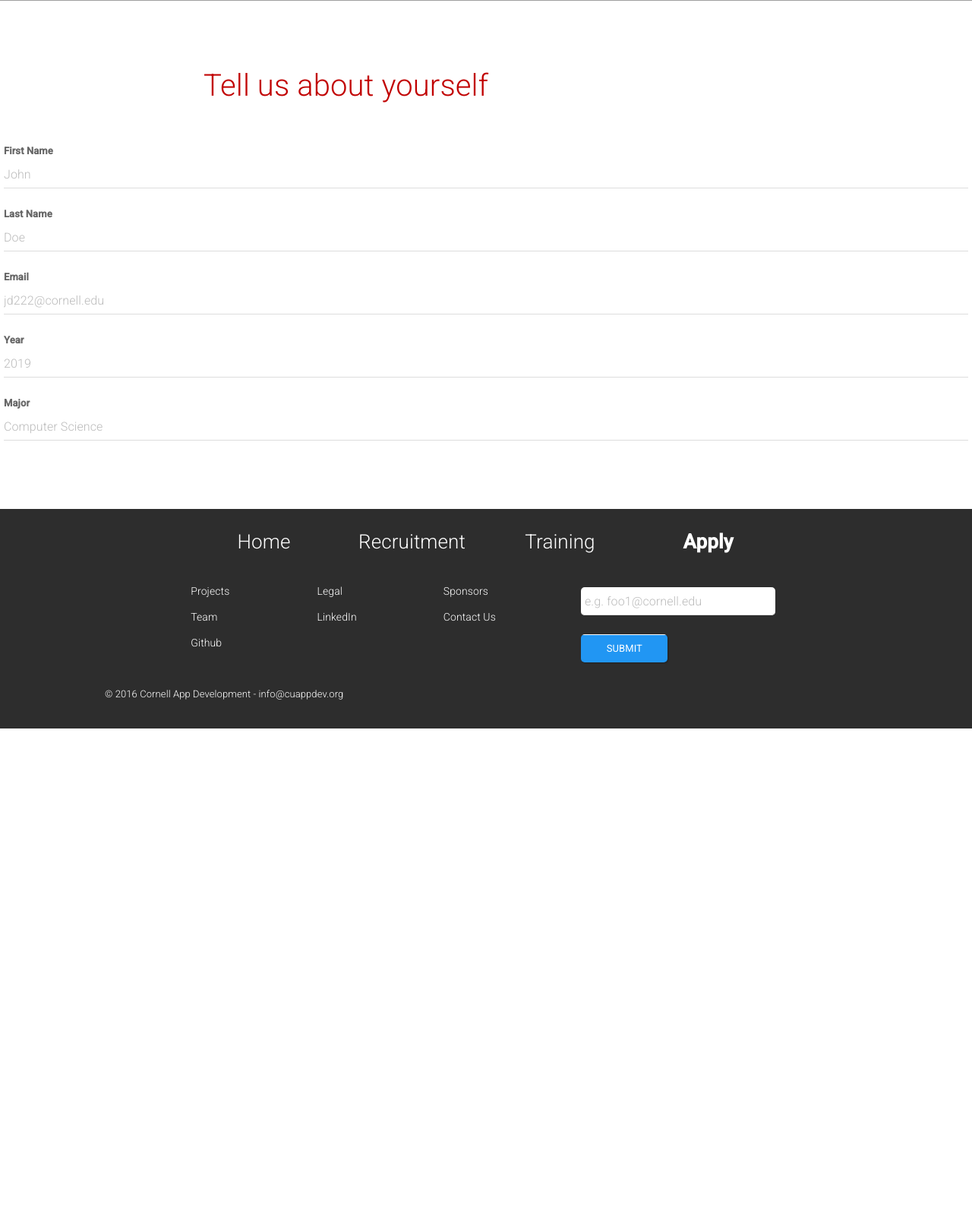
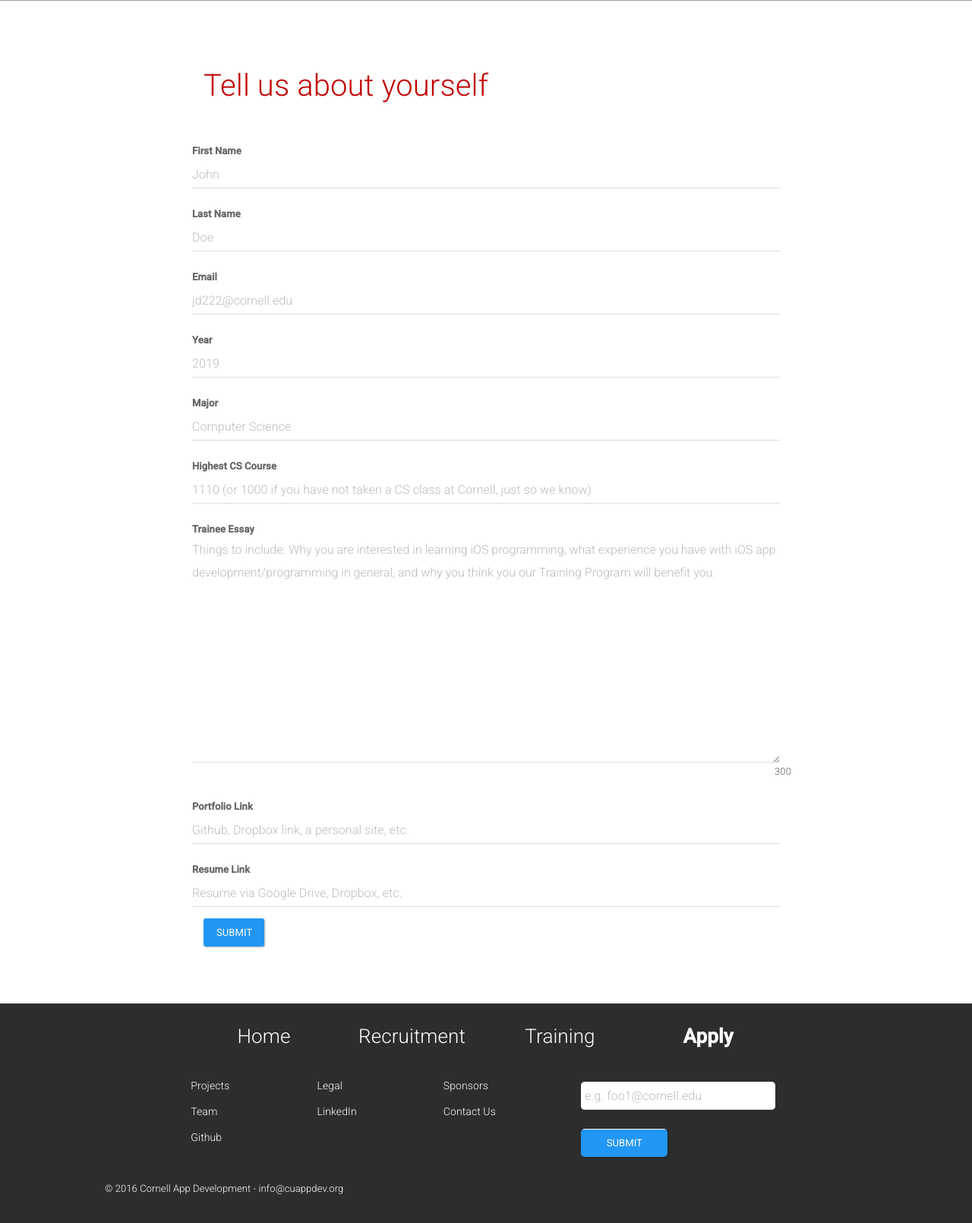
Before and after one commit to Jma353/CuAppSite-Django, a Django app: page /application/training-program in a window 1280 px wide. Shown: the part 446-2056 px from the top of the page at 76% size. Before the commit the page ends 1405 px from the top, so only its background shows below. Run offline with Django 3.2, Linux system fonts and the light colour scheme; some libraries are stand-ins or nearby versions; grey boxes are pictures that could not be loaded.

Commit message:
Training program application page with working view

```diff
--- a/applications/forms.py
+++ b/applications/forms.py
@@ -107,7 +107,7 @@ class TraineeForm(forms.ModelForm):
 		help_texts = {}
 
 		widgets = {
-			'highest_cs_course': forms.NumberInput(attrs={ 'placeholder': 1110, 'class': 'form-control'}),
+			'highest_cs_course': forms.NumberInput(attrs={ 'placeholder': '1110 (or 1000 if you have not taken a CS class at Cornell, just so we know)', 'class': 'form-control'}),
 			'essay': forms.Textarea(attrs={ 'placeholder': 'Things to include: Why you are interested in learning iOS programming, ' +
 																									 'what experience you have with iOS app development/programming in general, and why you think you our Training Program will benefit you.',
 																			'class': 'form-control essay', 'rows': 10 }),
--- a/static/css/static_pages/training-program.css
+++ b/static/css/static_pages/training-program.css
@@ -18,3 +18,20 @@
 	}
 
 }
+
+.training-program-form {
+	margin-left: 20% !important;
+	margin-right: 20% !important;
+}
+
+.essay {
+	resize: vertical;
+}
+
+.word-count {
+	text-align: right;
+}
+
+.error-message {
+	color: #E81717;
+}
--- a/static/js/training-program.js
+++ b/static/js/training-program.js
@@ -0,0 +1,27 @@
+$(document).ready(function() {
+
+	// This handles limiting the response characters of the essay for the
+	// team application
+	$('.essay').on('keyup', function(e) {
+
+		var size = $.trim(this.value).length ? this.value.match(/\S+/g).length : 0;
+		// Essentially, if the trim is successful, match the spaces on the inside
+		if(size > 300) {
+			var original = $(this).val().split(/s+/g, 300).join(" ");
+			$(this).val(original);
+		} else {
+			$('.word-count').text(300-size);
+		}
+
+
+	});
+
+
+	$('.form-group input').on('keydown', function(e) {
+		console.log("hello world");
+		var parent = $(this).closest('.form-group');
+		parent.removeClass('has-error');
+		parent.children('.error-message').children('ul').empty();
+	});
+
+});
--- a/templates/core-team.html
+++ b/templates/core-team.html
@@ -36,9 +36,8 @@
 						{{ field.errors }}
 					</div>
 				</div>
-				<!-- Above is properly prefixed -->
+			{% endfor %}
 
-			{% endfor %}
 			{% for field in candidate_form %}
 				<div class="form-group {{ field.name }}-group {% if field.errors %}has-error{% endif %}">
 					<label class="control-label" for="id_{{ field.name }}">{{ field.label }}</label>
--- a/templates/training-program.html
+++ b/templates/training-program.html
@@ -21,16 +21,36 @@
 		Tell us about yourself
 	</div>
 
-	<form class="form-horizontal training-program-form">
+	<form class="form-horizontal training-program-form" method="POST" action="{% url 'training-program-application' %}">
 		{% csrf_token %}
 		{% for field in user_form %}
-			<div class="form-group {{ field.name }}-group {% if field.errors %} has-error {% endif %}">
-				<label class="control-label" for id_"{{ field.name }}">{{ field.label }}</label>
+			<div class="form-group {{ field.name }}-group {% if field.errors %}has-error{% endif %}">
+				<label class="control-label" for="id_{{ field.name }}">{{ field.label }}</label>
 				{{ field }}
+				<div class="error-messages">
+					{{ field.errors }}
+				</div>
 			</div>
 		{% endfor %}
+
+
 		{% for field in trainee_form %}
+			<div class="form-group {{ field.name}}-group {% if field.errors %}has-error{% endif %}">
+				<label class="control-label" for="id_{{ field.name }}">{{ field.label }}</label>
+				{{ field }}
+				<!-- If it's an essay, it needs a word restriction -->
+				{% if field.name == "essay" %}
+					<div class="row">
+						<div class="word-count">300</div>
+					</div>
+				{% endif %}
+				<div class="error-message">
+					{{ field.errors }}
+				</div>
+			</div>
 		{% endfor %}
+
+		<input type="submit" value="Submit" class="btn btn-primary"/>
 
 	</form>
 </div>
```
Also changed, not shown: static/js/core-team.js (+0 -18 lines), 1 other file.
